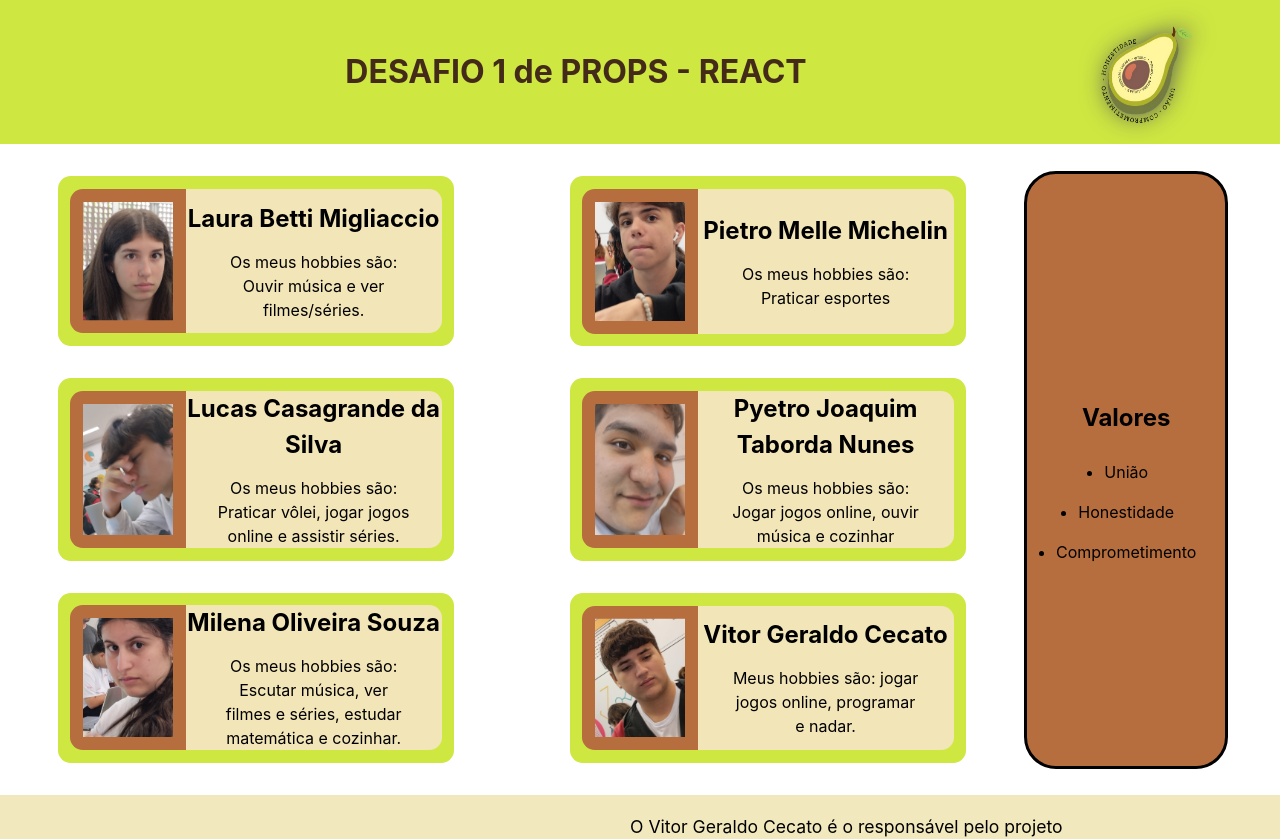
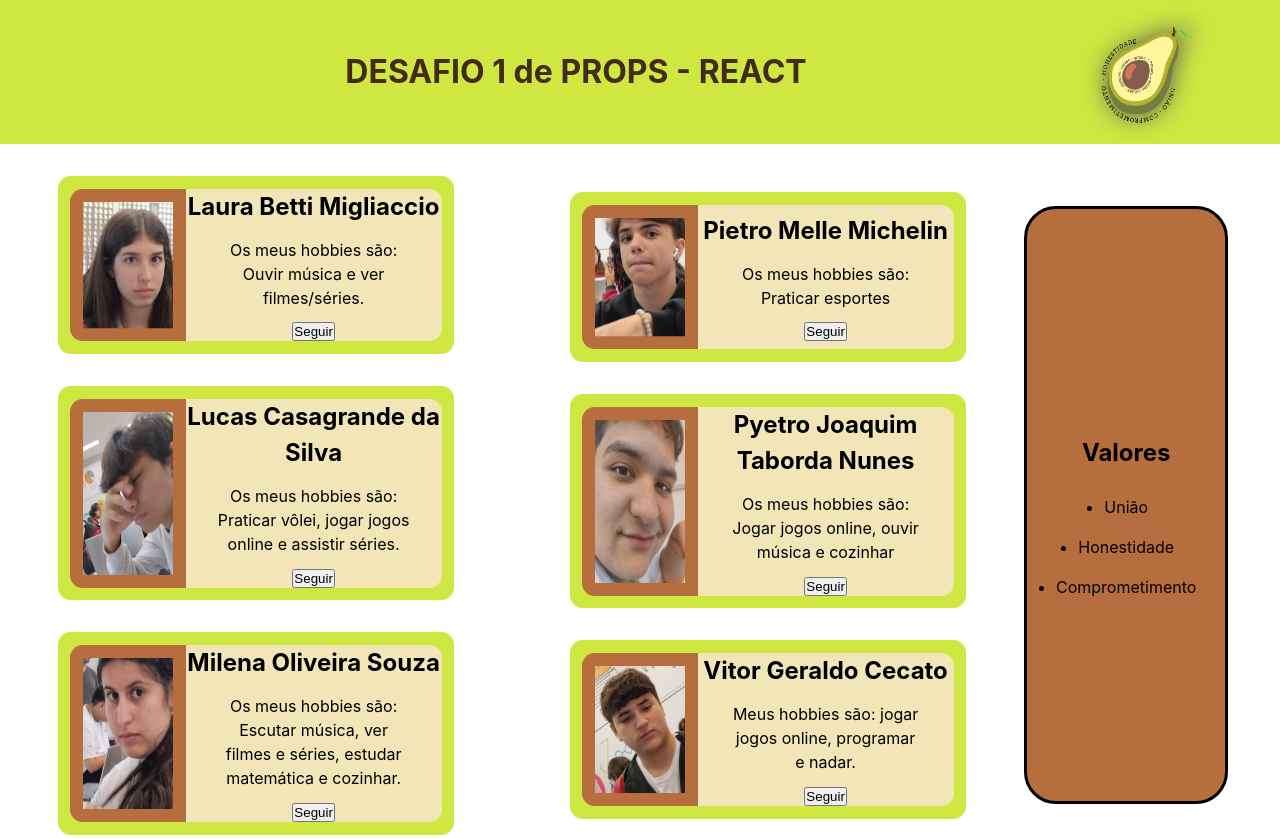
Before and after one commit to vitorcecato-sesi/UsuarioCard, a React (Vite) app: page / in a window 1280 px wide. Shown: the top 839 px of the page. Built offline with nearby package versions, Linux system fonts and the light colour scheme.

Commit message:
Criação do botões seguir e atualiazção de nomes.

```diff
--- a/src/App.jsx
+++ b/src/App.jsx
@@ -1,7 +1,7 @@
 import './App.css'
 
 // Componentes
-  import Perfil from "./components/Perfis"
+  import UsuarioCard from "./components/UsuarioCard"
   import Header from "./components/Header"
   import Valores from "./components/aside"
   import Footer from "./components/Footer"
@@ -30,22 +30,22 @@ function App() {
       <section className="meioPagina">
         <main className="elementosCartas">
           <section className="blocoCartas">
-            <Perfil
-              // Aqui estamos passando a foto como propriedade para o componente "Perfil"
+            <UsuarioCard
+              // Aqui estamos passando a foto como propriedade para o componente "UsuarioCard"
               foto={fotoPerfilLauraB}
-              // Aqui estamos passando o nome como propriedade para o componente "Perfil"
+              // Aqui estamos passando o nome como propriedade para o componente "UsuarioCard"
               nome="Laura Betti Migliaccio"
-              // Aqui estamos passando os hobbies como propriedade para o componente "Perfil"
+              // Aqui estamos passando os hobbies como propriedade para o componente "UsuarioCard"
               hobbies="Os meus hobbies são: Ouvir música e ver filmes/séries."
             />
 
-            <Perfil
+            <UsuarioCard
               foto={fotoPerfilLucas}
               nome="Lucas Casagrande da Silva"
               hobbies="Os meus hobbies são: Praticar vôlei, jogar jogos online e assistir séries."
             />
 
-            <Perfil
+            <UsuarioCard
               foto={fotoPerfilMilena}
               nome="Milena Oliveira Souza"
               hobbies="Os meus hobbies são: Escutar música, ver filmes e séries, estudar matemática e cozinhar."
@@ -53,19 +53,19 @@ function App() {
           </section>
 
           <section className="blocoCartas">
-            <Perfil
+            <UsuarioCard
               foto={fotoPietro}
               nome="Pietro Melle Michelin"
               hobbies="Os meus hobbies são: Praticar esportes"
             />
 
-            <Perfil
+            <UsuarioCard
               foto={fotoPyetro}
               nome="Pyetro Joaquim Taborda Nunes"
               hobbies="Os meus hobbies são: Jogar jogos online, ouvir música e cozinhar"
             />
 
-            <Perfil
+            <UsuarioCard
               foto={fotoVitor}
               nome="Vitor Geraldo Cecato"
               hobbies="Meus hobbies são: jogar jogos online, programar e nadar."
--- /dev/null
+++ b/src/components/UsuarioCard.css
@@ -0,0 +1,48 @@
+/*Classe da section que organiza os itens dentro*/
+.blocoPerfil {
+    background-color: #CEE741;
+    padding: 1vw;
+    display: flex;
+    flex-direction: row;
+    justify-content: space-between;
+    border-radius: 1vw;
+}
+
+/*Classe da section que organiza os textos*/
+.blocoTextos {
+display: flex;
+flex-direction: column;
+background-color: #F2E5B8;
+width: 20vw;
+height: auto;
+text-align: center;
+justify-content: center;
+align-items: center;
+border-top-right-radius: 1vw; /* Altera só a borda direita-alta do bloco*/
+border-bottom-right-radius: 1vw; /* Altera só a borda direita-baixa do bloco*/
+gap: 1vw;
+}
+
+/* Estiliza a foto de perfil */
+.fotoPerfil {
+    padding: 1vw;
+    width: 7vw;
+    height: auto;
+    background-color: #B66E3F;
+    padding: 1vw;
+    border-top-left-radius: 1vw; /* Altera só a borda esquerda-alta do bloco */
+    border-bottom-left-radius: 1vw; /* Altera só a borda esquerda-baixa do bloco */
+}
+
+/* Altera o tamanho do h3 */
+.nome {
+    font-size: 1.5em;
+    margin: 0;
+}
+
+/* Altera o tamanho do p */
+.hobbies {
+    font-size: 1em;
+    margin: 0;
+    width: 15vw;
+}
--- /dev/null
+++ b/src/components/UsuarioCard.jsx
@@ -0,0 +1,28 @@
+import "./UsuarioCard.css" //Importa o css do perfil para estilizar
+import { useState } from "react";
+
+function perfil (props) { //Função que ao ser chamada vai inserir o modelo do perfil na página.
+
+    const [seguindo, setSeguindo] = useState("Seguir")
+
+    function seguir(){
+    setSeguindo("Seguindo")
+    }
+    return (
+        <>
+        <section className="blocoPerfil">  {/*Section responsável por organizar os itens dentro dela*/}
+        <img className="fotoPerfil" src={props.foto}></img> {/*Imagem com props para ser manipulada no app.jsx (isso permite que essa img seja qualquer uma.)*/}
+        <section className="blocoTextos"> {/*Section responsável por organizar os textos.*/}
+        <h3 className="nome">{props.nome}</h3> {/*H3 com props, o nome do usuário (o nome pode ser alterado no app.jsx)*/}
+        <p className="hobbies">{props.hobbies}</p> {/*p com props, os hobbies (os hobbies pode ser alterado no app.jsx)*/}
+
+        <button onClick={seguir}>{seguindo}</button>
+        </section>
+        </section>
+
+        </>
+    )
+
+}
+
+export default perfil //Exporta o componente para ele ser usado em outros arquivos.
```
